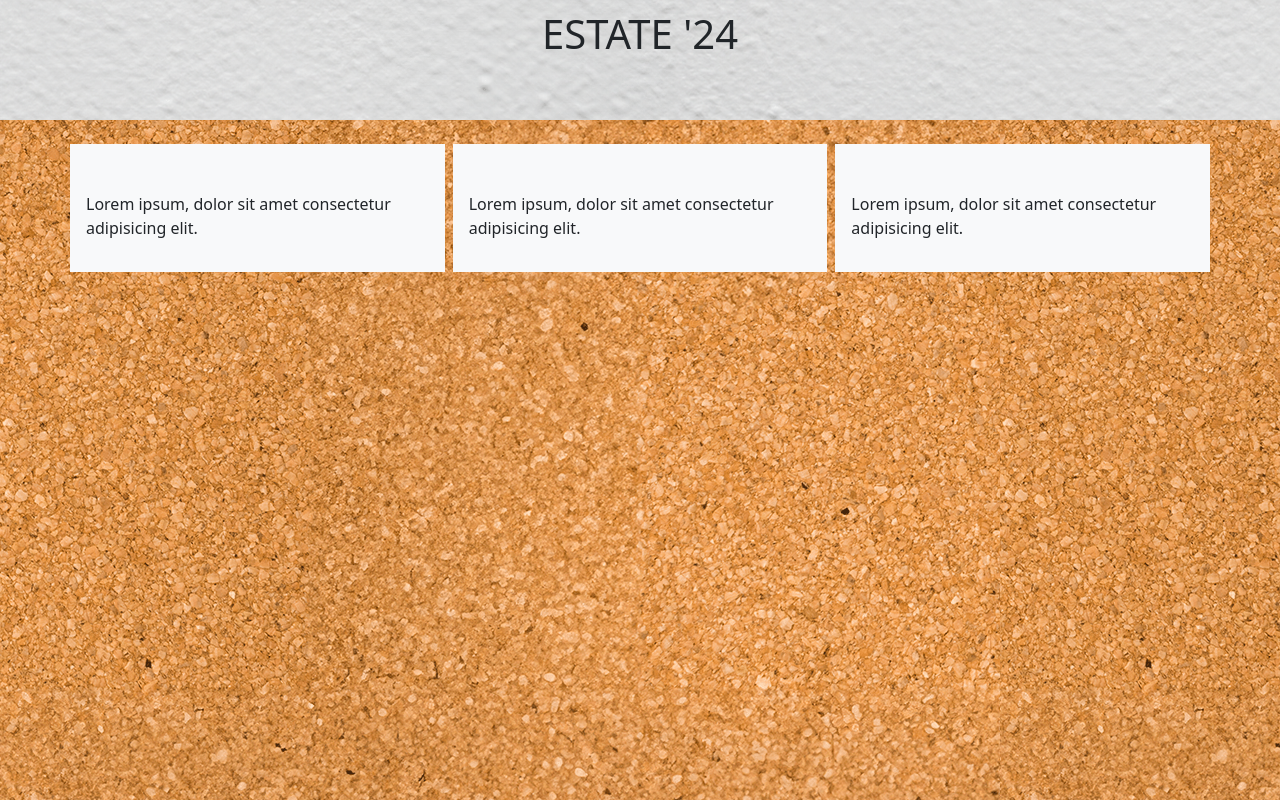
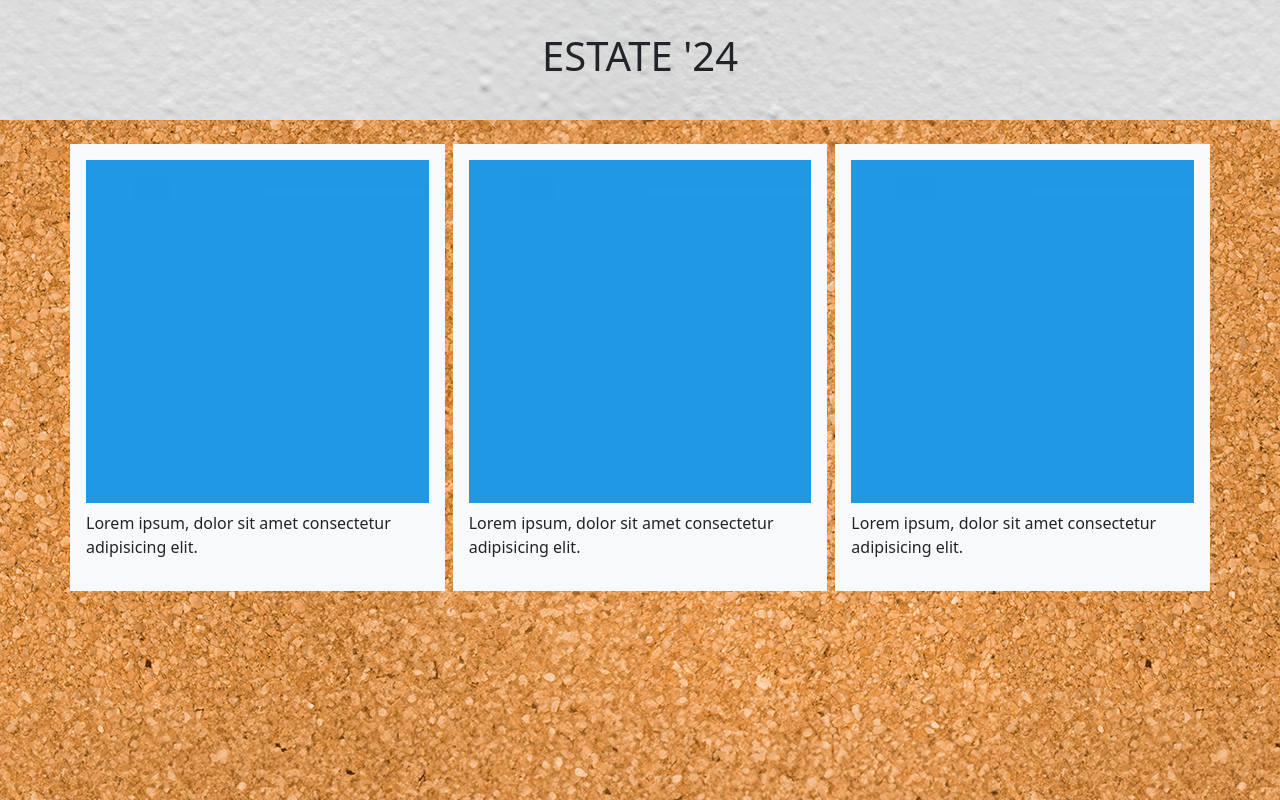
Before and after one commit to DomenicoOrtello/js-photo-blog, a plain HTML site: page index.html in a window 1280 px wide. Shown: the top 800 px of the page. Drawn offline with nearby package versions, Linux system fonts and the light colour scheme; a web font is replaced by a local one.

Commit message:
fixed header

```diff
--- a/css/style.css
+++ b/css/style.css
@@ -10,18 +10,18 @@ body{
 
 header{
     background-image: url('../img/wall.png');
-    min-height: 120px;
+    height: 120px;
 }
 
 h1{
-    display: flex;
-    justify-content: center;
-    align-items: center;
-    text-align: center;
-    padding: 10px;
+   font-size: 50px;
 }
 
 main{
     background-image: url('../img/cork.png');
-    min-height: 700px;
+    height: 1000px;
 }
+
+img{
+    width: 100%;
+}
--- a/index.html
+++ b/index.html
@@ -11,7 +11,7 @@
     <title>Js Photo Blog</title>
 </head>
 <body>
-    <header>
+    <header class="d-flex align-items-center justify-content-center sticky-top">
         <h1>ESTATE '24</h1>
     </header>
 
@@ -19,15 +19,15 @@
         <div class="container">
             <div class="row gap-2">
                 <div class="col bg-light p-3 mt-4">
-                    <img src="" alt="">
+                    <img src="./img/600x600.jpg" alt="600x600">
                     <p class="mt-2">Lorem ipsum, dolor sit amet consectetur adipisicing elit.</p>
                 </div>
                 <div class="col bg-light p-3 mt-4">
-                    <img src="" alt="">
+                    <img src="./img/600x600.jpg" alt="600x600">
                     <p class="mt-2">Lorem ipsum, dolor sit amet consectetur adipisicing elit.</p>
                 </div>
                 <div class="col bg-light p-3 mt-4">
-                    <img src="" alt="">
+                    <img src="./img/600x600.jpg" alt="600x600">
                     <p class="mt-2">Lorem ipsum, dolor sit amet consectetur adipisicing elit.</p>
                 </div>
             </div>
```
Also changed, not shown: img/600x600.jpg (added), 1 other file.
